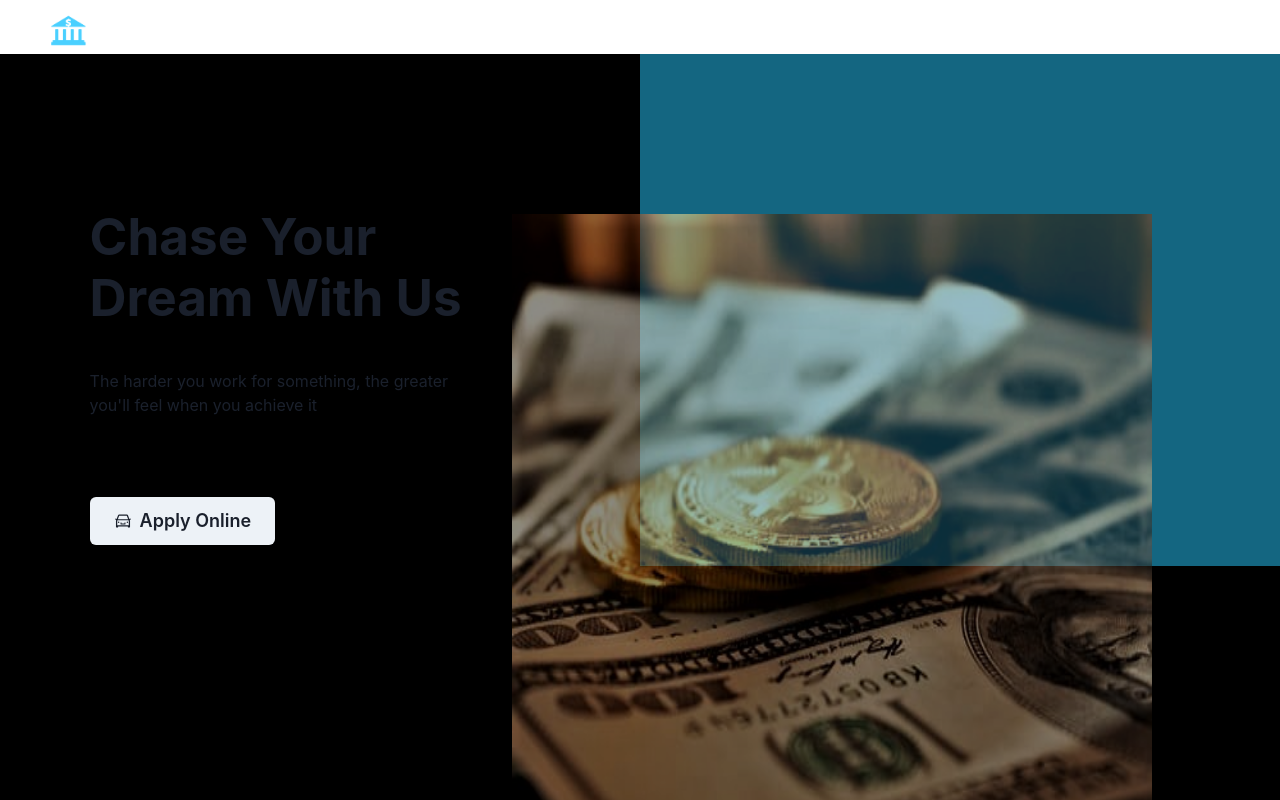
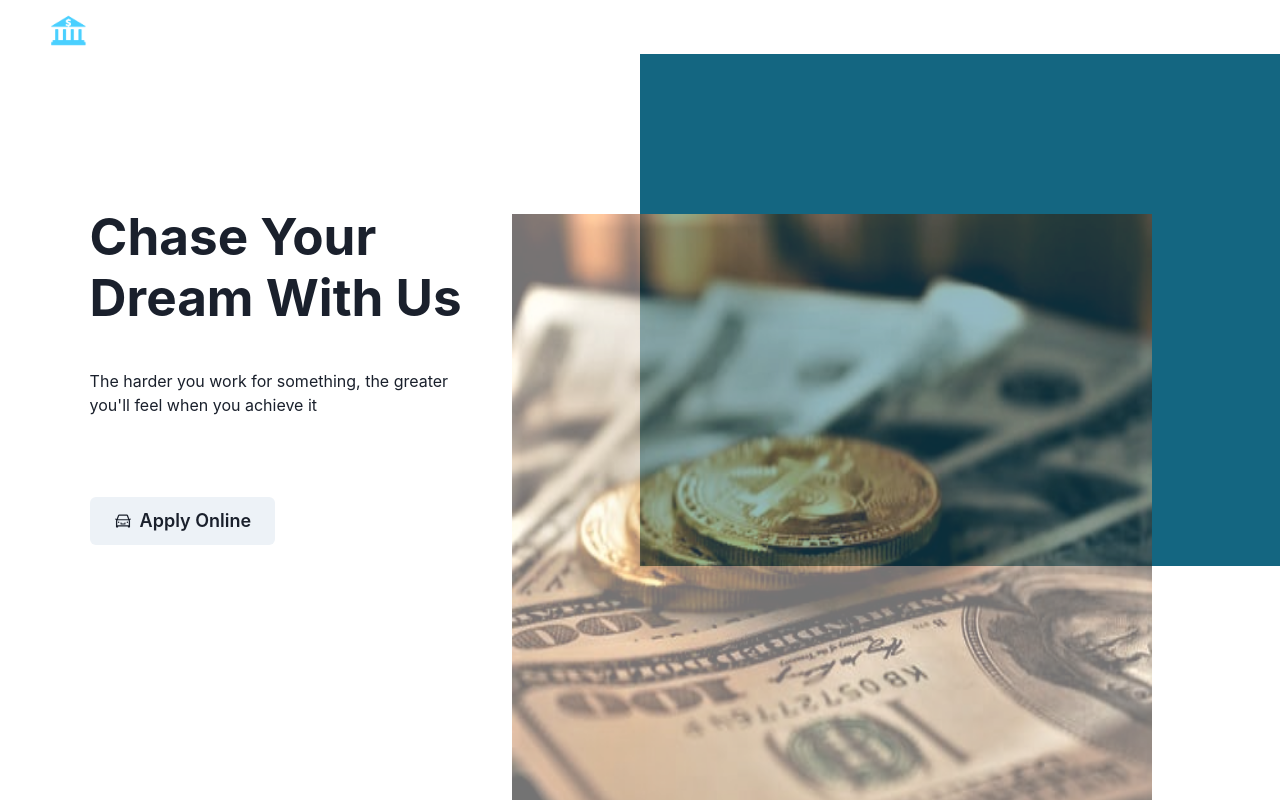
Before and after one commit to marcusfulton11/Loan-v4, a React (Create React App) app: page / in a window 1280 px wide. Shown: the top 800 px of the page. Built offline with nearby package versions, Linux system fonts and the light colour scheme.

Commit message:
color test

```diff
--- a/src/Components/LandingPage/Main/Main.js
+++ b/src/Components/LandingPage/Main/Main.js
@@ -14,8 +14,7 @@ const Main= () =>{
     flexDirection="column"
     // border="1px"
     // borderColor="green.200"
-    height="100vh"
-    backgroundColor="black">
+    height="100vh">
 <Box
 backgroundColor="#146681"
 width="50vw"
```
